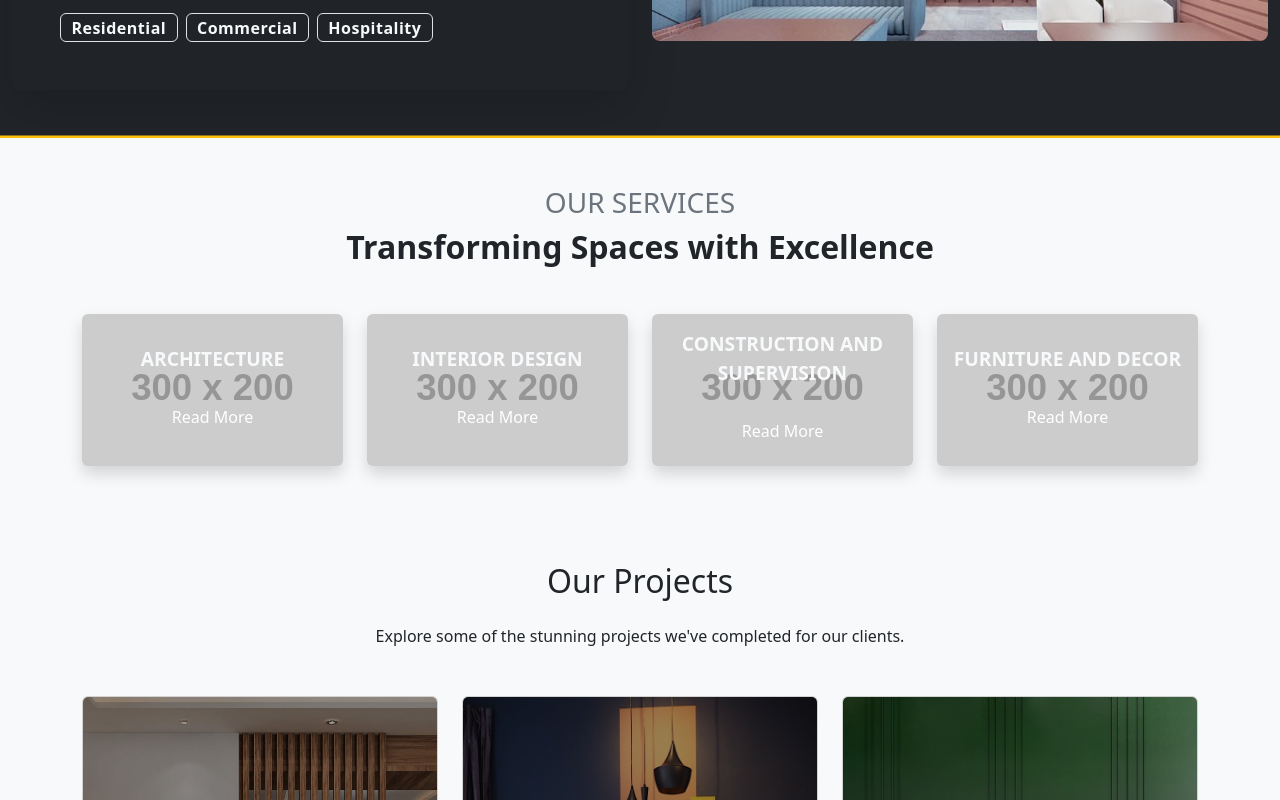
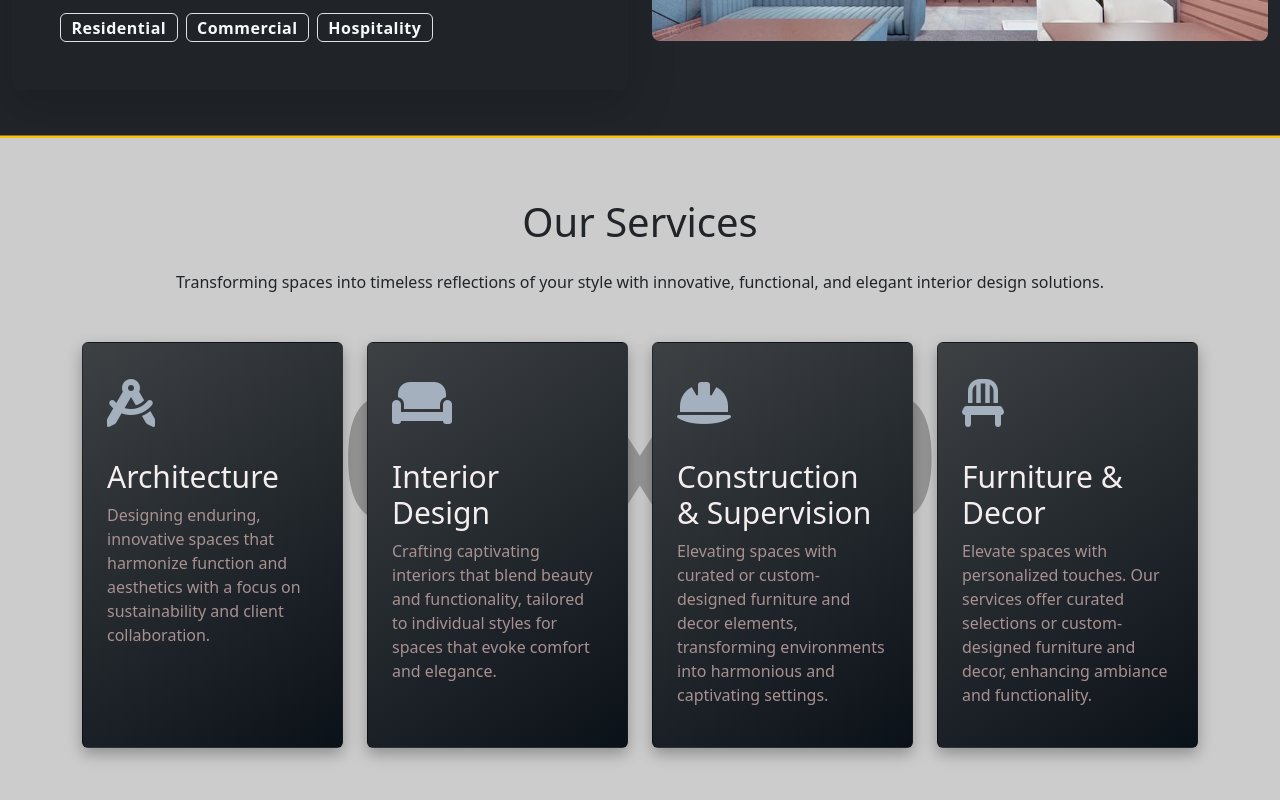
Before and after one commit to prabaldeshar/interior-website, a Next.js app: page / in a window 1280 px wide. Shown: the part 440-1240 px from the top of the page. Built offline with nearby package versions, Linux system fonts and the light colour scheme.

Commit message:
Revamp Services section with new layout and styling; enhance card design and add service descriptions

```diff
--- a/components/Services.js
+++ b/components/Services.js
@@ -22,37 +22,45 @@ const Services = () => {
   ];
 
   return (
-    <section className="py-5 bg-light">
+    <section className="services-section">
         <div className="container">
-        <div className="text-center mb-5">
-          <h3 className="text-uppercase text-secondary">Our Services</h3>
-          <h2 className="fw-bold">Transforming Spaces with Excellence</h2>
-        </div>
+          <h1 className='text-center mb-4'>Our Services</h1>
+          <p className="text-center mb-5">
+            Transforming spaces into timeless reflections of your style with innovative, functional, and elegant interior design solutions.
+            </p>
             <div className="row g-4">
-          {services.map((service, index) => (
-            <div key={index} className="col-12 col-sm-6 col-lg-3">
-              <div
-                className="card bg-dark text-light border-0 h-100 shadow service-card"
-                style={{
-                  backgroundImage: `url(${service.bgImage})`,
-                  backgroundSize: "cover",
-                  backgroundPosition: "center",
-                }}
-              >
-                <div className="card-body text-center d-flex flex-column justify-content-center align-items-center">
-                  <h4 className="card-title fw-bold text-uppercase">
-                    {service.title}
-                  </h4>
-                  <a
-                    href="#"
-                    className="btn btn-link text-white text-decoration-none mt-3"
-                  >
-                    Read More
-                  </a>
+                <div className="col-lg-3 col-md-6">
+                    <div className="card h-100 p-4">
+                        <div className="icon"><i className="fas fa-drafting-compass"></i></div>
+                        <h5>Architecture</h5>
+                        <p>Designing enduring, innovative spaces that harmonize function and aesthetics with a focus on sustainability and client collaboration.</p>
+
                     </div>
                 </div>
+                <div className="col-lg-3 col-md-6">
+                    <div className="card h-100 p-4">
+                        <div className="icon"><i className="fas fa-couch"></i></div>
+                        <h5>Interior Design</h5>
+                        <p>Crafting captivating interiors that blend beauty and functionality, tailored to individual styles for spaces that evoke comfort and elegance.</p>
+
                     </div>
-          ))}
+                </div>
+                <div className="col-lg-3 col-md-6">
+                    <div className="card h-100 p-4">
+                        <div className="icon"><i className="fas fa-hard-hat"></i></div>
+                        <h5>Construction & Supervision</h5>
+                        <p>Elevating spaces with curated or custom-designed furniture and decor elements, transforming environments into harmonious and captivating settings.</p>
+
+                    </div>
+                </div>
+                <div className="col-lg-3 col-md-6">
+                    <div className="card h-100 p-4">
+                        <div className="icon"><i className="fas fa-chair"></i></div>
+                        <h5>Furniture & Decor</h5>
+                        <p>Elevate spaces with personalized touches. Our services offer curated selections or custom-designed furniture and decor, enhancing ambiance and functionality.</p>
+
+                    </div>
+                </div>
             </div>
         </div>
     </section>
--- a/src/app/globals.css
+++ b/src/app/globals.css
@@ -88,3 +88,69 @@ body {
   margin: 0;
   line-height: 1.5;
 }
+
+body {
+  font-family: 'Poppins', sans-serif;
+  background-color: #1a1a2e;
+  color: #ffffff;
+}
+
+.services-section {
+  background-image: url('https://via.placeholder.com/300x200?text=Furniture"');
+  background-size: cover;
+  background-position: center;
+  background-attachment: fixed;
+  padding: 60px 0;
+}
+
+.card {
+  background: linear-gradient(145deg, #3d4144, #0b1118);
+  border: none;
+  border-radius: 0px;
+  text-align: left;
+  box-shadow: 0 6px 15px rgba(0, 0, 0, 0.3);
+  transition: transform 0.3s ease, box-shadow 0.3s ease;
+}
+
+.card:hover {
+  transform: translateY(-10px);
+  box-shadow: 0 10px 20px rgba(0, 0, 0, 0.5);
+}
+
+.card h5 {
+  color:rgb(245, 238, 239);
+  font-size:30px;
+
+}
+
+.card p {
+  color:rgb(168, 145, 145);
+
+}
+
+.card .icon {
+  font-size: 3rem;
+  color: #a4b0be;
+  margin-bottom: 20px;
+  transition: transform 0.3s ease, color 0.3s ease;
+}
+
+.card .icon:hover {
+  transform: scale(1.1);
+  color: #ffffff;
+}
+
+.card a {
+  text-decoration: none;
+  color:rgb(236, 226, 227);
+  font-weight: bold;
+  border: 2px solidrgb(241, 229, 231);
+  padding: 10px 20px;
+  border-radius: 30px;
+  transition: background-color 0.3s ease, color 0.3s ease;
+}
+
+.card a:hover {
+  background-color:rgb(232, 223, 224);
+  color: #1a1a2e;
+}
--- a/src/app/page.js
+++ b/src/app/page.js
@@ -9,6 +9,8 @@ import Services from "../../components/Services";
 const Home = () => {
   return (
     <div className="mb-3 mr-2 ml-2">
+    <link href="https://cdnjs.cloudflare.com/ajax/libs/font-awesome/6.7.2/css/all.min.css" rel="stylesheet" integrity="sha512-Evv84Mr4kqVGRNSgIGL/F/aIDqQb7xQ2vcrdIwxfjThSH8CSR7PBEakCr51Ck+w+/U6swU2Im1vVX0SVk9ABhg==" crossorigin="anonymous" referrerpolicy="no-referrer" />
+
     <NavBar />
     <HeroSection />
     <Services />
```
Lines whose indentation alone changed are shown as unchanged.
